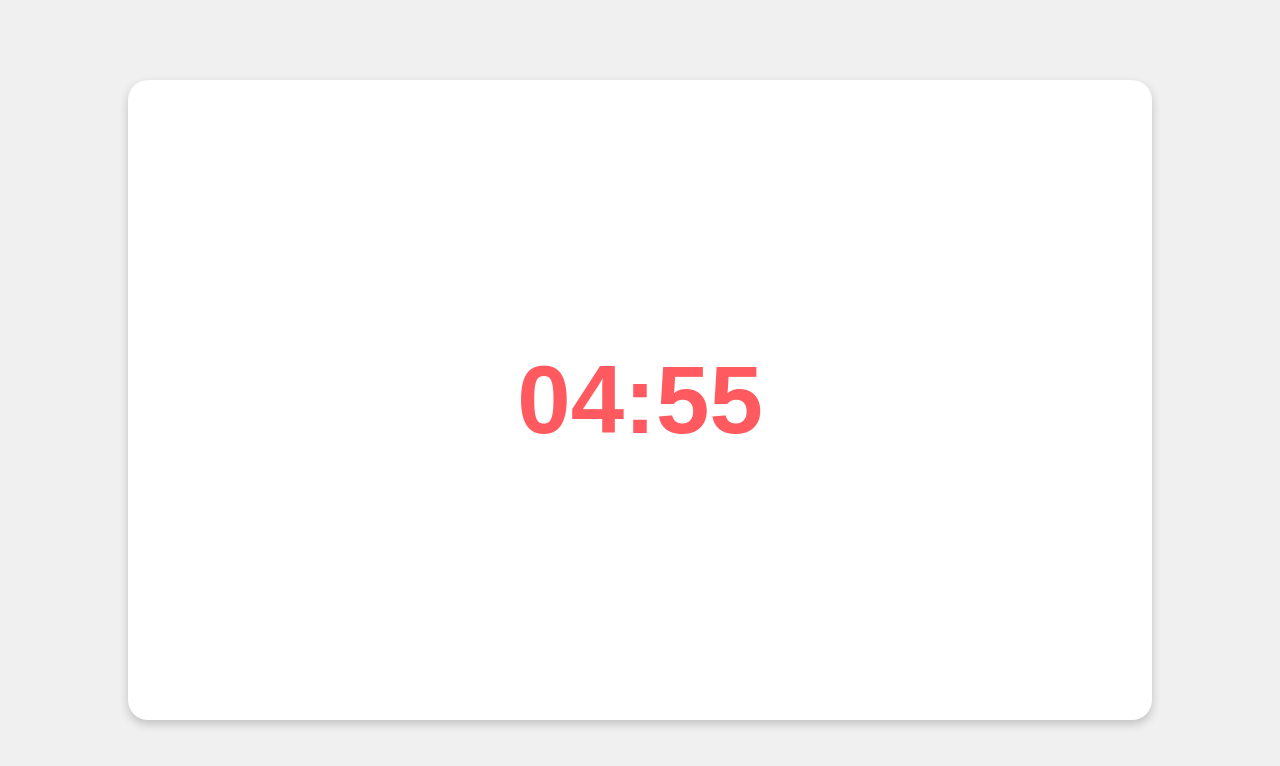
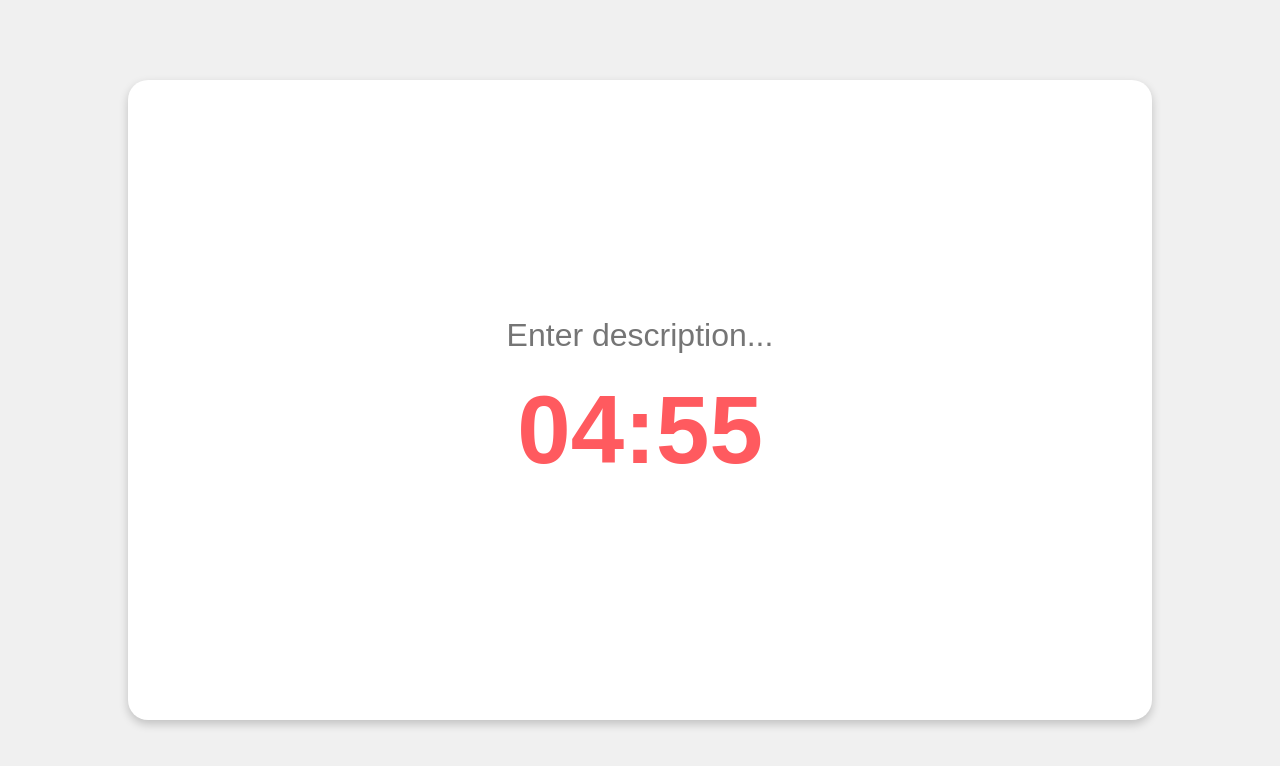
Before and after one commit to MateusMQ/FirstRepository, a website: page timerToNotion/index.html in a window 1280 px wide. Drawn offline with Linux system fonts and the light colour scheme.

Commit message:
estilização do timer

```diff
--- a/timerToNotion/index.html
+++ b/timerToNotion/index.html
@@ -7,6 +7,7 @@
 </head>
 <body>
   <div class="timer">
+    <input type="text" id="description" placeholder="Enter description..." />
     <h1 id="countdown">05:00</h1>
   </div>
   <script src="script.js"></script>
--- a/timerToNotion/styles.css
+++ b/timerToNotion/styles.css
@@ -10,6 +10,7 @@ body {
 
   .timer {
     display: flex;
+    flex-direction: column; /* Organiza os itens verticalmente */
     justify-content: center;
     align-items: center;
     width: 80vw;
@@ -20,6 +21,17 @@ body {
     box-shadow: 0 4px 10px rgba(0, 0, 0, 0.2);
   }
 
+  /* Estilo da descrição */
+  #description {
+    font-size: 2em;
+    text-align: center;
+    border: none;
+    outline: none;
+    margin-bottom: 20px;
+    background-color: transparent; /* Remove o fundo do campo */
+    color: #333333; /* Cor do texto */
+  }
+
   h1 {
     font-size: 6em;
     color: #ff5a5f;
```
